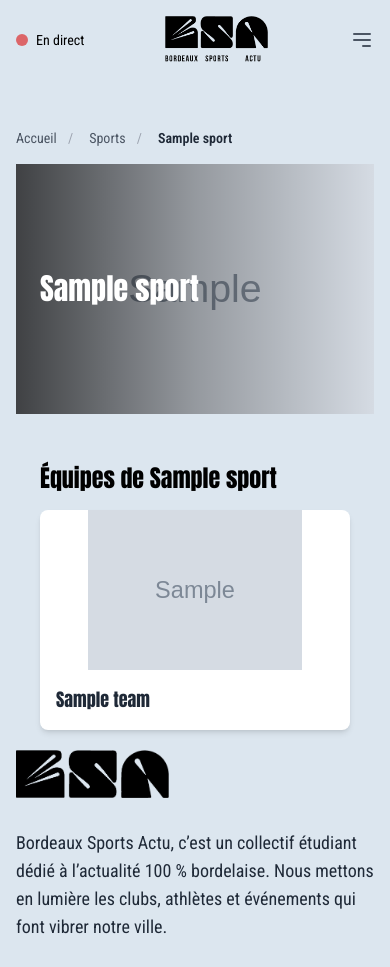
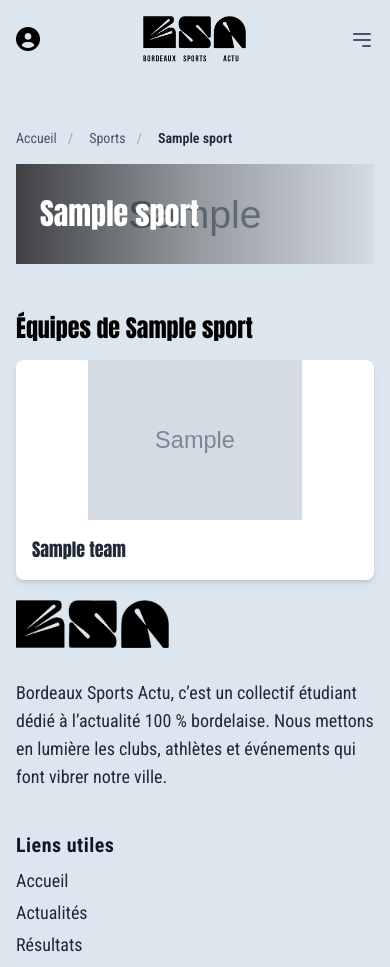
Before and after one commit to Vincent-Antoine/BordeauxSportsActu, a Symfony app: template templates/sports/show.html.twig in a window 390 px wide. Shown: the top 967 px of the page. Run offline with Twig, Linux system fonts and the light colour scheme; the template is opened without the code that fills it: most values are stand-ins (such as "Sample title", 1, 10 or a date in 2020); grey boxes marked "Sample" are stand-in pictures; style sheets or scripts are compiled from the project's sources; some libraries are stand-ins or nearby versions.

Commit message:
travail sur le responsive mobile

```diff
--- a/templates/header.html.twig
+++ b/templates/header.html.twig
@@ -1,12 +1,23 @@
 <header class="bg-[#dce6ef] text-black" x-data="{ showSports: false }" @click.away="showSports = false">
     <div class="sm:max-w-xl md:max-w-full lg:max-w-screen-xl md:px-24 lg:px-8 mx-auto px-4 py-4 flex justify-between items-center">
         <!-- En direct -->
-        <div class="flex items-center gap-2 text-sm">
-            <a href="{{ path('app_resultats_live') }}" class="flex items-center gap-2">
-                <span class="w-3 h-3 bg-red-600 rounded-md animate-pulse inline-block" aria-hidden="true"></span>
-                <span>En direct</span>
-            </a>
-        </div>
+        <div class="hidden md:flex items-center gap-2 text-sm">
+    <a href="{{ path('app_resultats_live') }}" class="flex items-center gap-2">
+        <span class="w-3 h-3 bg-red-600 rounded-md animate-pulse inline-block" aria-hidden="true"></span>
+        <span>En direct</span>
+    </a>
+</div>
+<div class="flex md:hidden items-center text-sm">
+    {% if app.user %}
+        <a href="{{ path('app_profile') }}" class="hover:opacity-75 text-2xl" aria-label="Accéder à mon profil">
+<i class="fas fa-user-circle"></i>        </a>
+    {% else %}
+        <a href="{{ path('app_login') }}" class="hover:opacity-75 text-2xl" aria-label="Se connecter">
+<i class="fas fa-user-circle"></i>        </a>
+    {% endif %}
+</div>
+
+
 
         <!-- Logo -->
         <div class="flex justify-center">
@@ -114,6 +125,7 @@
         <ul class="flex flex-col space-y-2 text-sm font-semibold" aria-label="Navigation mobile">
             <li><a href="{{ path('app_blog_index') }}" class="hover:text-gray-500">ACTUALITÉS</a></li>
             <li><a href="{{ path('scoreandco') }}" class="hover:text-gray-500">RÉSULTATS</a></li>
+             <li><a href="{{ path('app_resultats_live') }}" class="hover:text-gray-500">LIVE</a></li>
             <li>
 <button @click="showSports = !showSports"
                         class="hover:text-gray-500 w-full text-left"
--- a/templates/sports/index.html.twig
+++ b/templates/sports/index.html.twig
@@ -23,7 +23,7 @@
 {% for sport in sports %}
     <a
         href="{{ path('app_sport_show', { slug: sport.slug }) }}"
-        class="block relative w-full h-[250px] sm:h-[100px] md:h-[250px] mb-8 parallax-banner group"
+        class="block relative w-full h-[100px] sm:h-[250px] mb-8 parallax-banner group"
         style="background-image: url('{{ sport.image }}');"
     >
         {% if loop.index is odd %}
--- a/templates/sports/show.html.twig
+++ b/templates/sports/show.html.twig
@@ -20,10 +20,10 @@
 </nav>
 
 <!-- BANNIÈRE -->
-<div class="relative w-full h-[250px] mb-12 parallax-banner"
+<div class="relative w-full h-[100px] sm:h-[250px] mb-12 parallax-banner"
      style="background-image: url('{{ sport.image }}'); background-attachment: fixed; background-size: cover; background-position: center;">
     <div class="absolute inset-0 bg-gradient-to-r from-black/70 via-black/30 to-transparent"></div>
-    <div class="relative z-10 h-full flex items-center justify-start max-w-7xl mx-auto px-6">
+    <div class="relative z-10 h-full flex items-center justify-start w-full px-6 ">
         <h2 class="text-white text-3xl sm:text-4xl md:text-5xl">
             {{ sport.name }}
         </h2>
@@ -31,7 +31,7 @@
 </div>
 
 <!-- LISTE DES ÉQUIPES -->
-<div class="max-w-6xl mx-auto px-6">
+<div class="w-full mx-auto ">
     <h3 class="text-2xl mb-4">Équipes de {{ sport.name }}</h3>
 
     {% if teams is empty %}
```
Also changed, not shown: templates/teams/show.html.twig (+63 -13 lines).
